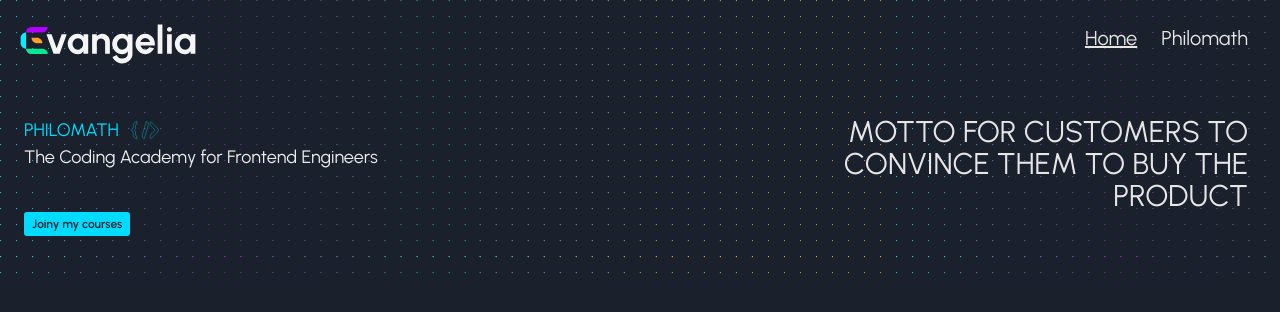
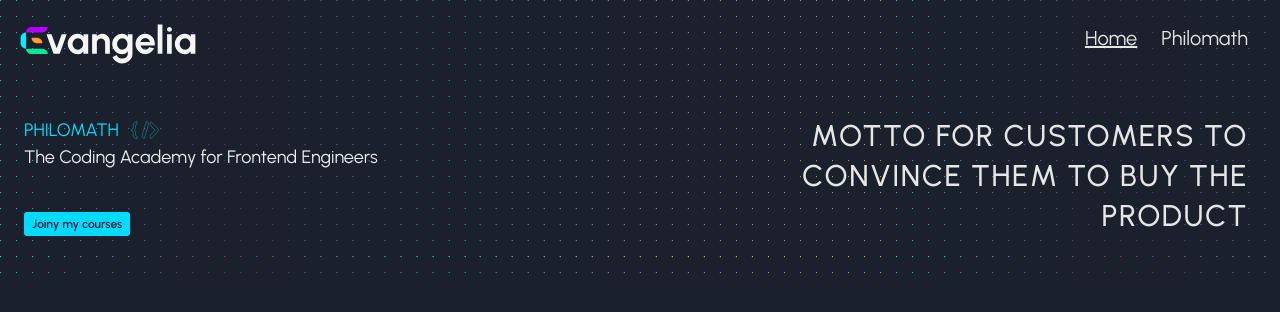
Before and after one commit to evangelia-business/website, a Next.js app: page / in a window 1280 px wide. Shown: the top 312 px of the page. Built offline with nearby package versions, Linux system fonts and the light colour scheme.

Commit message:
#3 improvement on reponsiveness on motto of header

```diff
--- a/src/components/Banner/Banner.tsx
+++ b/src/components/Banner/Banner.tsx
@@ -8,8 +8,8 @@
         <Grid templateColumns={{ base: "1fr", md: "2fr 3fr", lg: '2fr 1.5fr' }} className={styles.bannerContainer} >
 
             <GridItem order={{ base: 2, md: 1 }}>
-                <Flex direction='column'>
-                    <Flex direction="row" justifyContent={['center', 'center', 'flex-start', 'flex-start']}>
+                <Flex direction='column' alignItems={['center', 'center', 'start', 'start']}>
+                    <Flex direction="row" justifyContent={['center', 'center', 'flex-start', 'flex-start']} display={{ base: 'none', md: 'flex' }}>
                         <Box className={styles.titleLeft}><Text>PHILOMATH </Text></Box>
                         <Image className={styles.techIcon} src='/tech.svg' width="25" height="25" alt="Company Logo" />
                     </Flex>
@@ -28,12 +28,13 @@
 
                 <Box className={styles.titleRight}>
                     <Text
-                        fontSize={['1.35rem', '1.35rem', '1.6rem', '1.875rem']}
+                        fontSize={['1.5rem', '1.5rem', '1.6rem', '1.875rem']}
                         textAlign={['center', 'center', 'end', 'end']}
                         paddingTop= {['0.5rem', '0.5rem', '0', '0']}
                         paddingBottom= {['1.3rem', '1.3rem', '0', '0']}
                         paddingRight= {['1.5rem', '1.5rem', '0', '0']}
                         paddingLeft= {['1.5rem', '1.5rem', '0', '0']}
+                        lineHeight={['1.8rem', '1.8rem', '2.5rem', '2.5rem']}
                         >
                         Motto for Customers to convince them to buy the product
                     </Text>
--- a/src/components/Banner/banner.module.css
+++ b/src/components/Banner/banner.module.css
@@ -21,13 +21,13 @@
 
 .titleRight-structure {
     width: 35rem;
-    @apply text-end mr-8 w-auto leading-8;
+    @apply text-end mr-8 w-auto leading-10 tracking-widest;
 
 }
 
 .titleRight-skin {
     color: var(--foreground-hex);
-    @apply font-normal uppercase;
+    @apply font-medium uppercase;
 }
 
 .titleRight{
```
